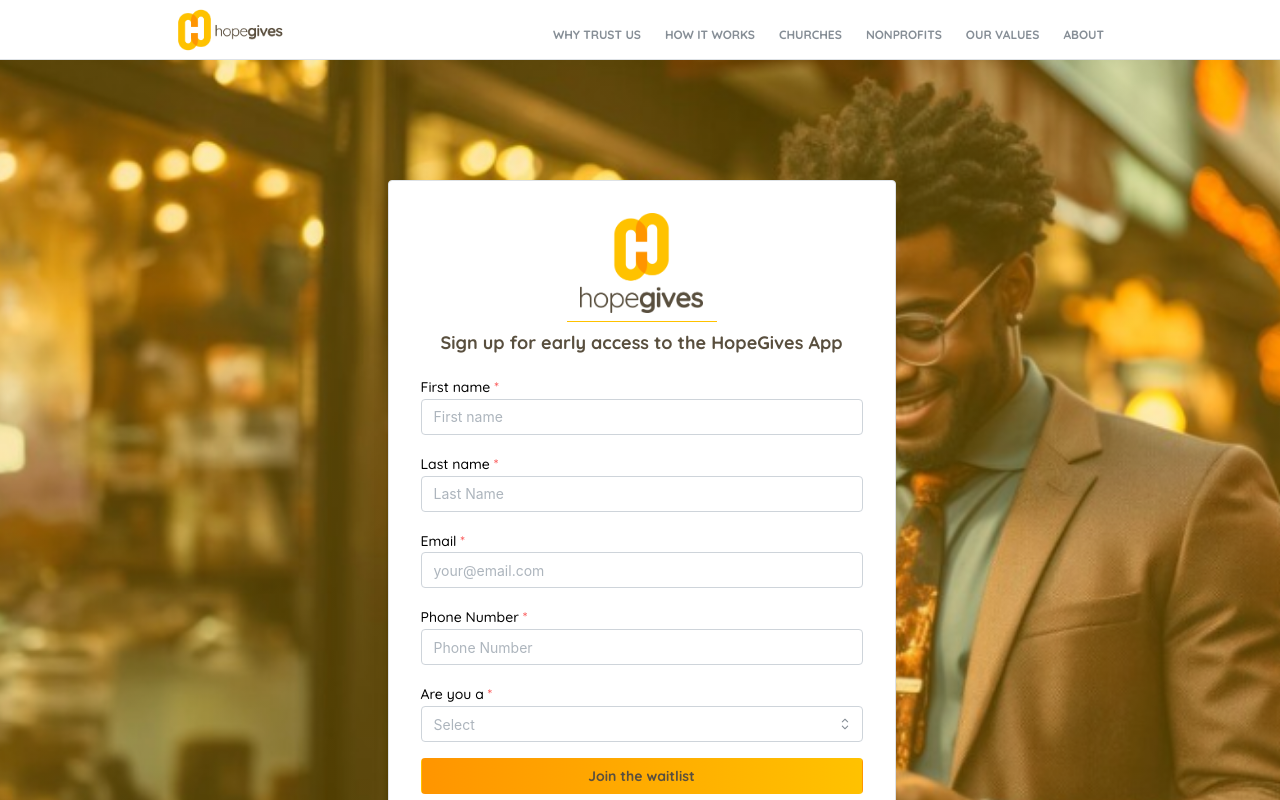
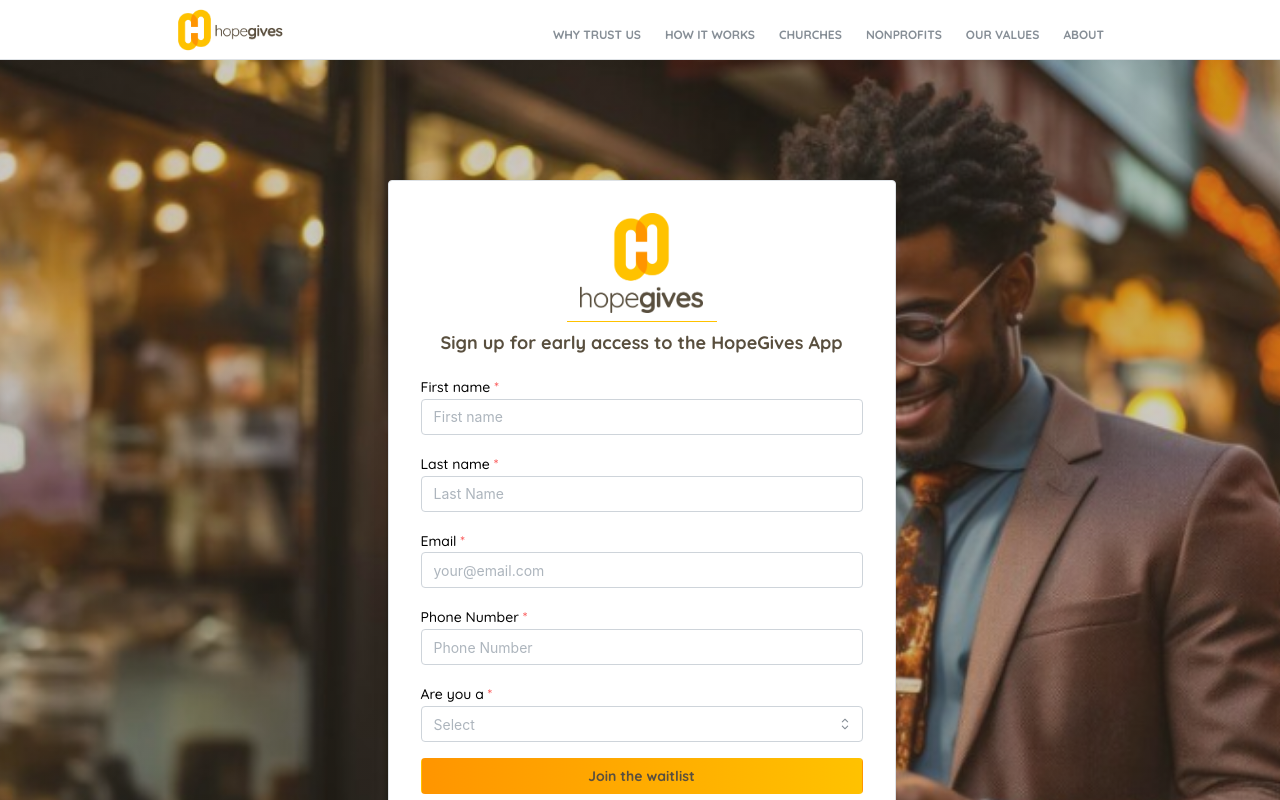
Before and after one commit to jwenger100/hope-gives, a Next.js app: page /waitlist in a window 1280 px wide. Shown: the top 800 px of the page. Built offline with nearby package versions, Linux system fonts and the light colour scheme.

Commit message:
Overlay styling changes and on hover effect for why trust us section

```diff
--- a/src/app/waitlist/page.tsx
+++ b/src/app/waitlist/page.tsx
@@ -37,8 +37,6 @@
         }}
         mt="60px"
       >
-        {/* <Overlay color="#ffc200" opacity={0.4} zIndex={1} /> */}
-
         <Container size="xs">
           <Paper p="xl" withBorder shadow="md" className={classes.container}>
             <Image
--- a/src/app/waitlist/waitlist.module.css
+++ b/src/app/waitlist/waitlist.module.css
@@ -18,9 +18,9 @@
   background-position: center;
   background-repeat: no-repeat;
   background-image: linear-gradient(
-      to bottom,
-      rgba(255, 194, 0, 0.3),
-      rgba(255, 194, 0, 0.3) /* --hopegives-yellow */
+      /* --hopegives-gray */ to bottom,
+      rgba(89, 79, 62, 0.3),
+      rgba(89, 79, 62, 0.3)
     ),
     var(--background-image-url);
 
--- a/src/components/FeaturesTitle.module.css
+++ b/src/components/FeaturesTitle.module.css
@@ -5,8 +5,8 @@
   background-repeat: no-repeat;
   background-image: linear-gradient(
       to bottom,
-      rgba(255, 194, 0, 0.4),
-      rgba(255, 194, 0, 0.4) /* --hopegives-yellow */
+      rgba(89, 79, 62, 0.3),
+      rgba(89, 79, 62, 0.3) /* --hopegives-gray*/
     ),
     var(--background-image-url);
   height: auto;
--- a/src/components/HeroImageBackground.tsx
+++ b/src/components/HeroImageBackground.tsx
@@ -37,7 +37,7 @@
       }}
       mt="60px"
     >
-      <Overlay color="#ffc200" opacity={0.3} zIndex={1} />
+      <Overlay color="#594f3e" opacity={0.3} zIndex={1} />
 
       <Box className={classes.inner}>
         <Title className={classes.title} ta={"center"}>
```
Also changed, not shown: src/components/DonationImpactTracker.module.css (+15 -0 lines).
